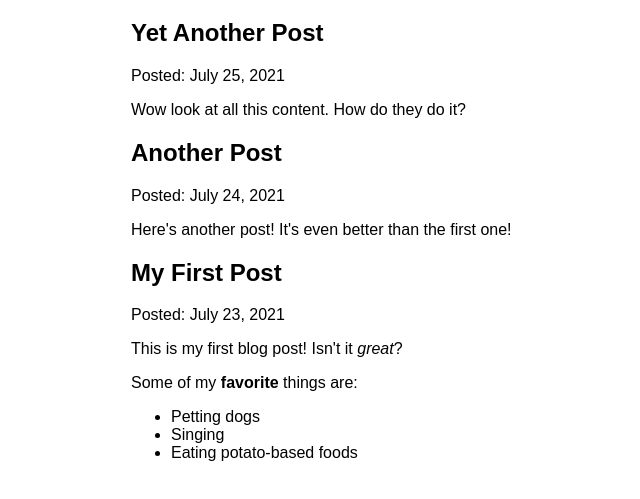
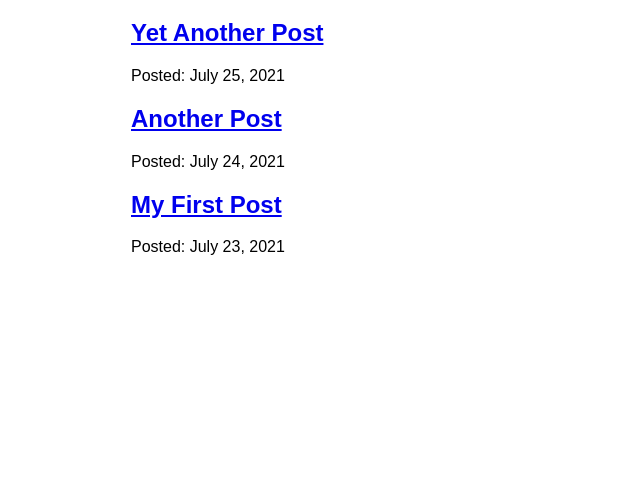
Before and after one commit to ita-jp/gatsby-tutorial-2022, a Gatsby site: page /blog in a window 1280 px wide. Shown: the part 157-656 px from the top of the page, without its empty margins (259-899 px from the left). Built offline with nearby package versions, Linux system fonts and the light colour scheme; Gatsby itself is replaced by a stand-in of ours.

Commit message:
Update Blog page to link to each post
https://www.gatsbyjs.com/docs/tutorial/part-6/#update-blog-page-to-link-to-each-post

```diff
--- a/src/pages/blog/index.js
+++ b/src/pages/blog/index.js
@@ -1,5 +1,8 @@
 import * as React from 'react'
-import { graphql } from 'gatsby'
+import {
+  Link,
+  graphql
+ } from 'gatsby'
 import { MDXRenderer } from 'gatsby-plugin-mdx'
 import Layout from '../../components/layout'
 
@@ -9,11 +12,12 @@ const BlogPage = ({data}) => {
         {
           data.allMdx.nodes.map(node => (
             <article key={node.id}>
-              <h2>{node.frontmatter.title}</h2>
+              <h2>
+                <Link to={`/blog/${node.slug}`}>
+                  {node.frontmatter.title}
+                </Link>
+              </h2>
               <p>Posted: {node.frontmatter.date}</p>
-              <MDXRenderer>
-                {node.body}
-              </MDXRenderer>
             </article>
           ))
         }
@@ -30,7 +34,7 @@ query {
           title
         }
         id
-        body
+        slug
       }
     }
   }
```
